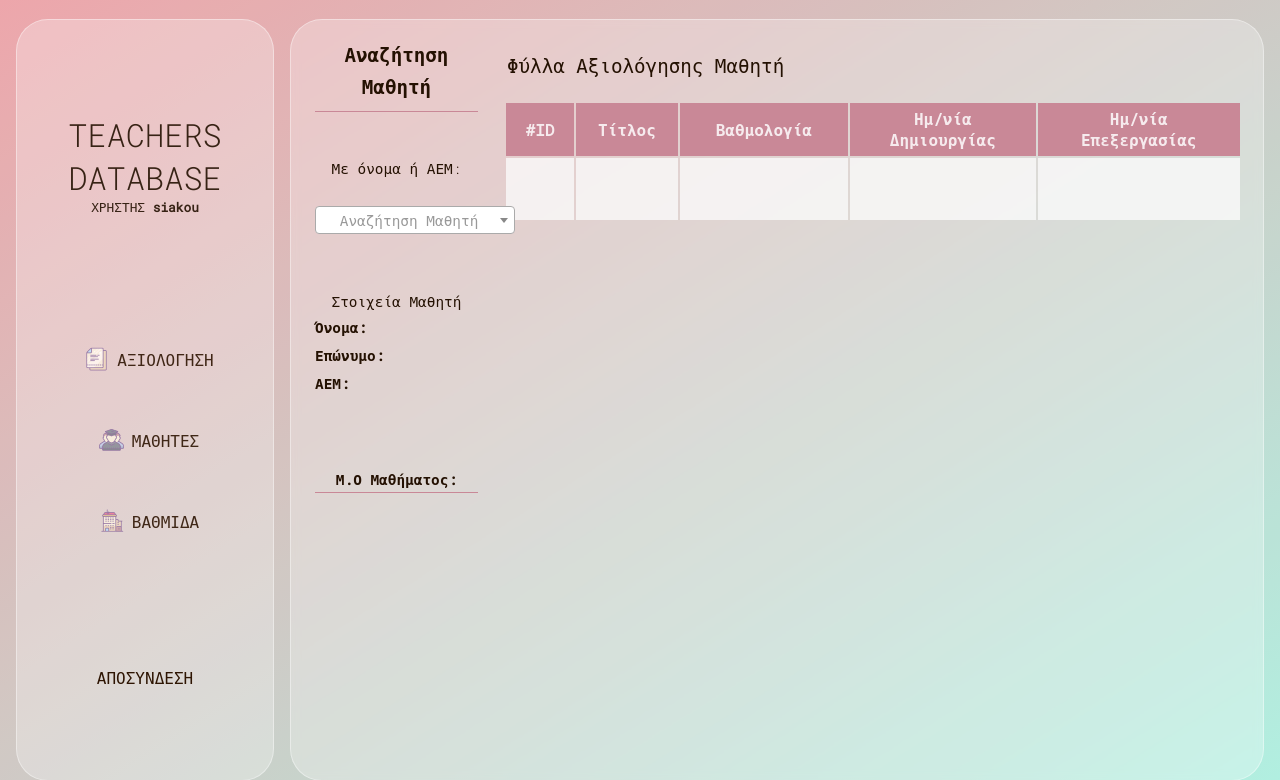
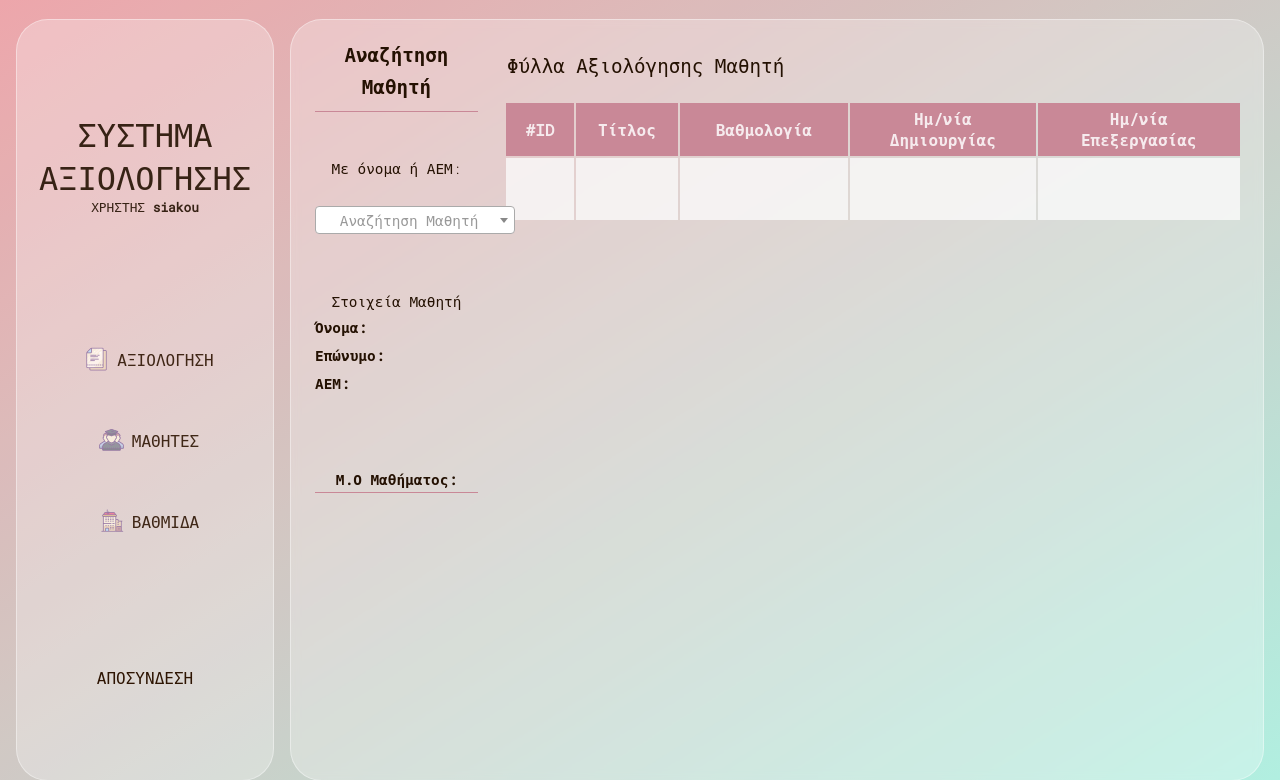
Before and after one commit to Siakountoura/thesis, a PHP site: page /studentinfo.php in a window 1280 px wide. Shown: the top 780 px of the page. Run offline with PHP 8.4, Linux system fonts and the light colour scheme; a user stored in the database is signed in; data comes from the database, SQL or seed files in the repository; data that the repository does not hold is empty; some libraries are stand-ins or nearby versions.

Commit message:
Sidebar name change

```diff
--- a/studentinfo.php
+++ b/studentinfo.php
@@ -106,7 +106,7 @@ if (!isset($_SESSION["useruid"])) {
     <main>
         <div class="dashboard">
             <div class="header">
-                <h4>TEACHERS DATABASE</h4>
+                <h4>ΣΥΣΤΗΜΑ ΑΞΙΟΛΟΓΗΣΗΣ</h4>
                 <p>ΧΡΗΣΤΗΣ <strong>
                         <?php
             //$username = $_POST['usernametxt'];
```
